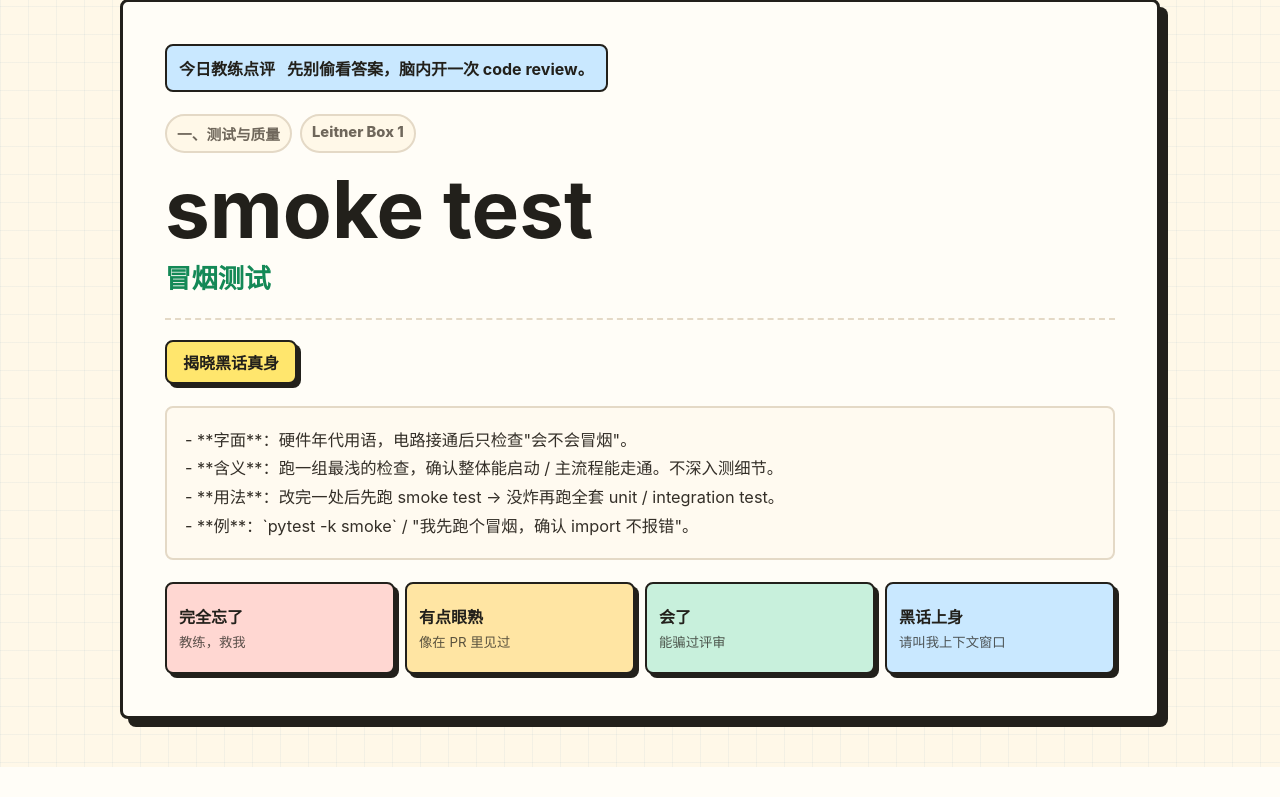
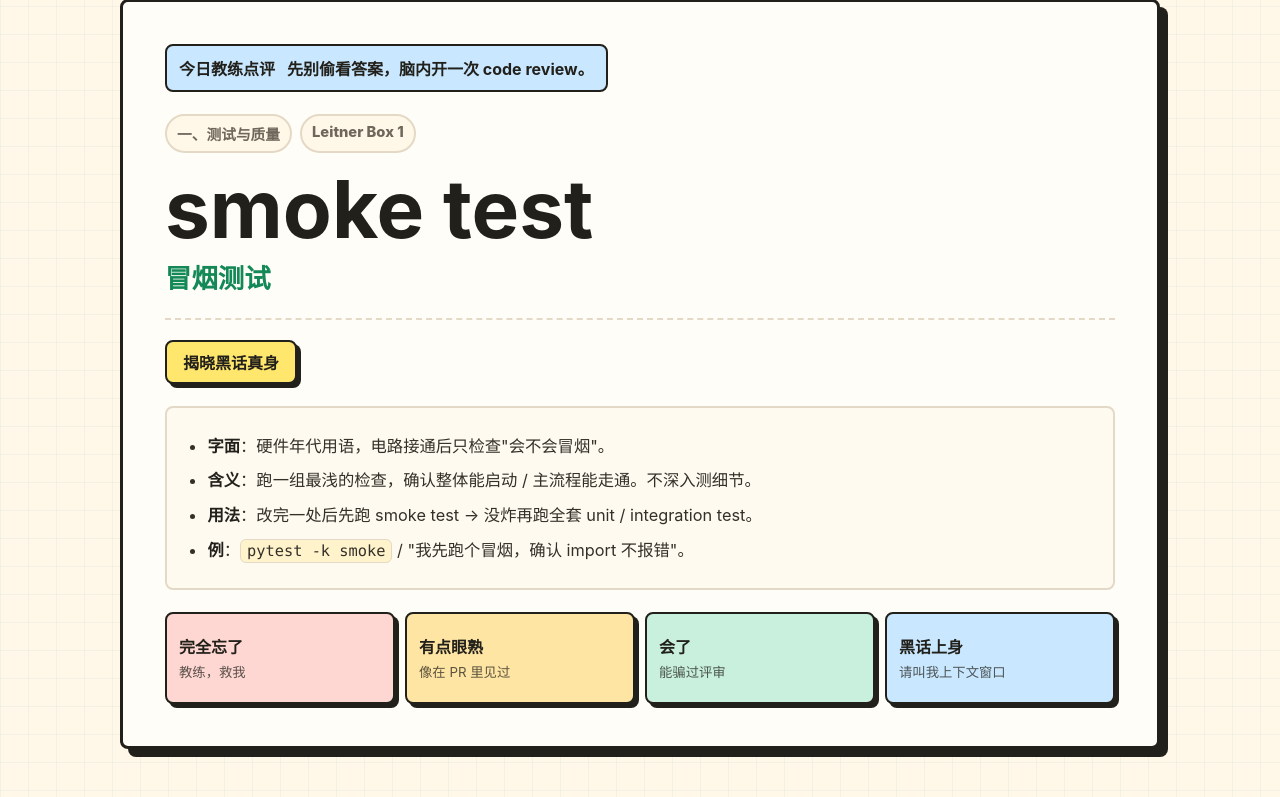
Before and after one commit to cassiusoat/JargonGym, a Flask app: page / in a window 1280 px wide, after a click on "揭晓黑话真身". Shown: the part 274-1071 px from the top of the page. Before the commit the page ends 1041 px from the top, so only its background shows below. Run offline with Flask 3, Linux system fonts and the light colour scheme.

Commit message:
fix: render glossary markdown answers

```diff
--- a/jargongym/app.py
+++ b/jargongym/app.py
@@ -6,6 +6,8 @@ from pathlib import Path
 from typing import Any
 
 from flask import Flask, abort, redirect, render_template, request, url_for
+import markdown as markdown_lib
+from markupsafe import Markup
 
 from jargongym.cards import Card, parse_glossary
 from jargongym.leitner import VALID_GRADES, due_cards, review_card
@@ -42,6 +44,7 @@ def create_app(
             "index.html",
             card=current,
             card_state=progress.get(current.id, {}) if current else {},
+            answer_html=_render_markdown(current.answer_markdown) if current else Markup(""),
             stats=stats,
         )
 
@@ -85,6 +88,15 @@ def _stats(cards: list[Card], progress: dict[str, dict[str, Any]], due_count: in
     }
 
 
+def _render_markdown(markdown_text: str) -> Markup:
+    html = markdown_lib.markdown(
+        markdown_text,
+        extensions=["extra", "sane_lists"],
+        output_format="html",
+    )
+    return Markup(html)
+
+
 def card_to_dict(card: Card) -> dict[str, Any]:
     return asdict(card)
 
--- a/pyproject.toml
+++ b/pyproject.toml
@@ -5,6 +5,7 @@ description = "A tiny local web demo for memorizing Claude Code jargon."
 requires-python = ">=3.9"
 dependencies = [
     "flask>=3.0",
+    "markdown>=3.6",
 ]
 
 [dependency-groups]
--- a/static/styles.css
+++ b/static/styles.css
@@ -212,7 +212,63 @@ h2 {
   color: #342f28;
   font-size: 1.02rem;
   line-height: 1.75;
-  white-space: pre-wrap;
+  overflow-x: auto;
+}
+
+.answer-text > :first-child {
+  margin-top: 0;
+}
+
+.answer-text > :last-child {
+  margin-bottom: 0;
+}
+
+.answer-text p,
+.answer-text ul,
+.answer-text ol,
+.answer-text table {
+  margin: 0 0 14px;
+}
+
+.answer-text ul,
+.answer-text ol {
+  padding-left: 1.4rem;
+}
+
+.answer-text li {
+  margin: 6px 0;
+}
+
+.answer-text strong {
+  color: var(--ink);
+  font-weight: 950;
+}
+
+.answer-text code {
+  padding: 2px 6px;
+  border: 1px solid var(--line);
+  border-radius: 6px;
+  background: #fff3cc;
+  font-family: ui-monospace, SFMono-Regular, Menlo, Consolas, monospace;
+  font-size: 0.94em;
+}
+
+.answer-text table {
+  width: 100%;
+  border-collapse: collapse;
+  min-width: 520px;
+}
+
+.answer-text th,
+.answer-text td {
+  padding: 8px 10px;
+  border: 1px solid var(--line);
+  text-align: left;
+  vertical-align: top;
+}
+
+.answer-text th {
+  background: #fff1bd;
 }
 
 .grade-grid {
--- a/templates/index.html
+++ b/templates/index.html
@@ -54,7 +54,7 @@
 
           <details class="answer-box">
             <summary>揭晓黑话真身</summary>
-            <div class="answer-text">{{ card.answer_markdown }}</div>
+            <div class="answer-text">{{ answer_html }}</div>
 
             <form class="grade-grid" action="{{ url_for('review', card_id=card.id) }}" method="post">
               <button name="grade" value="again" class="grade again" type="submit">
```
Also changed, not shown: tests/test_app.py (+17 -0 lines), 1 other file.
